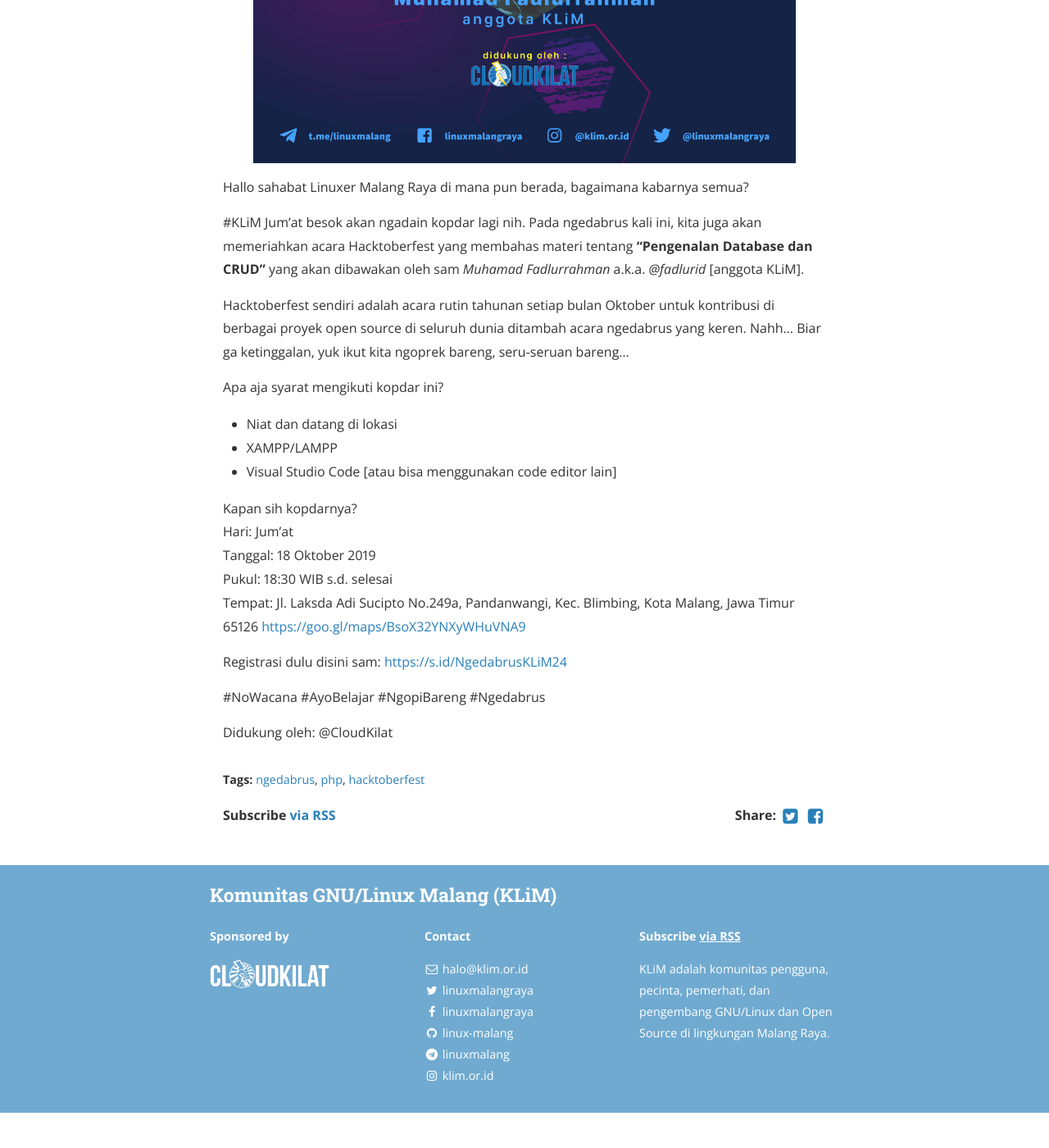
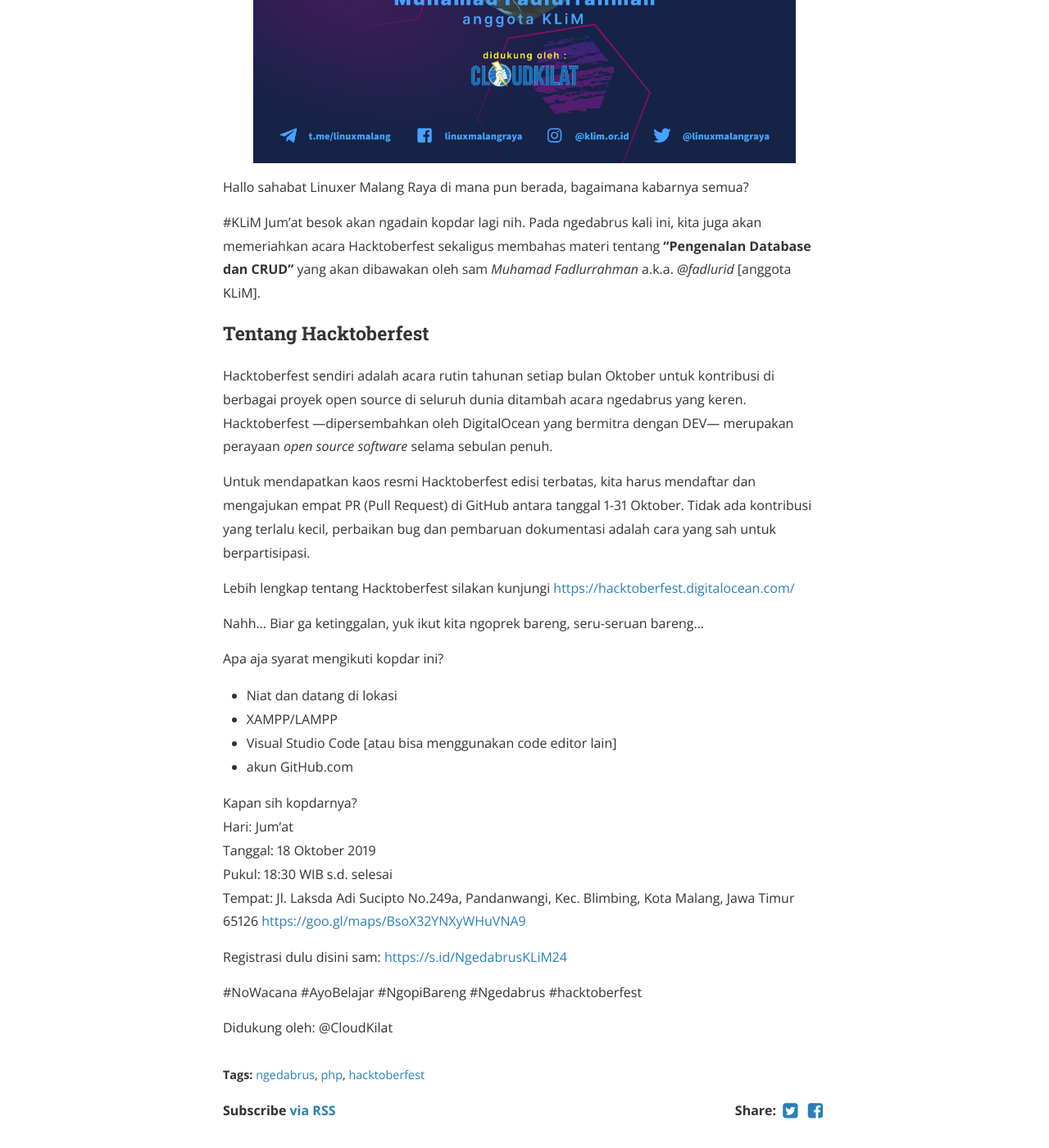
Before and after one commit to linux-malang/linux-malang.github.io, a Jekyll site: the page built from _posts/2019-10-08-ngedabrus-24-pengenalan-database-dan-crud-dengan-php.md, in a window 1280 px wide and 1400 px high, scrolled down 1161 px. Shown: the whole window at 82% size. Built offline with Jekyll 4.4.1, drawn with Linux system fonts in a browser that asks for light colours; nearby versions of some CDN libraries; before the commit the page ends 2518 px from its top, so only the background shows below that.

Commit message:
update hacktoberfest description
Signed-off-by: Samsul Maarif <hay@samsul.web.id>

```diff
--- a/_posts/2019-10-08-ngedabrus-24-pengenalan-database-dan-crud-dengan-php.md
+++ b/_posts/2019-10-08-ngedabrus-24-pengenalan-database-dan-crud-dengan-php.md
@@ -11,14 +11,23 @@
 
 Hallo sahabat Linuxer Malang Raya di mana pun berada, bagaimana kabarnya semua?
 
-#KLiM Jum'at besok akan ngadain kopdar lagi nih. Pada ngedabrus kali ini, kita juga akan memeriahkan acara Hacktoberfest yang membahas materi tentang **"Pengenalan Database dan CRUD"** yang akan dibawakan oleh sam *Muhamad Fadlurrahman* a.k.a. *@fadlurid*   [anggota KLiM].
+\#KLiM Jum'at besok akan ngadain kopdar lagi nih. Pada ngedabrus kali ini, kita juga akan memeriahkan acara Hacktoberfest sekaligus membahas materi tentang **"Pengenalan Database dan CRUD"** yang akan dibawakan oleh sam *Muhamad Fadlurrahman* a.k.a. *@fadlurid*   [anggota KLiM].
 
-Hacktoberfest sendiri adalah acara rutin tahunan setiap bulan Oktober untuk kontribusi di berbagai proyek open source di seluruh dunia ditambah acara ngedabrus yang keren. Nahh... Biar ga ketinggalan, yuk ikut kita ngoprek bareng, seru-seruan bareng...
+### Tentang Hacktoberfest
+
+Hacktoberfest sendiri adalah acara rutin tahunan setiap bulan Oktober untuk kontribusi di berbagai proyek open source di seluruh dunia ditambah acara ngedabrus yang keren. Hacktoberfest ---dipersembahkan oleh DigitalOcean yang bermitra dengan DEV--- merupakan perayaan _open source software_ selama sebulan penuh.
+
+Untuk mendapatkan kaos resmi Hacktoberfest edisi terbatas, kita harus mendaftar dan mengajukan empat PR (Pull Request) di GitHub antara tanggal 1-31 Oktober. Tidak ada kontribusi yang terlalu kecil, perbaikan bug dan pembaruan dokumentasi adalah cara yang sah untuk berpartisipasi.
+
+Lebih lengkap tentang Hacktoberfest silakan kunjungi [https://hacktoberfest.digitalocean.com/](https://hacktoberfest.digitalocean.com/)
+
+Nahh... Biar ga ketinggalan, yuk ikut kita ngoprek bareng, seru-seruan bareng...
 
 Apa aja syarat mengikuti kopdar ini?
 - Niat dan datang di lokasi
 - XAMPP/LAMPP
 - Visual Studio Code [atau bisa menggunakan code editor lain]
+- akun GitHub.com
 
 Kapan sih kopdarnya?
 Hari: Jum’at
@@ -29,7 +38,7 @@
 Registrasi dulu disini sam:
 [https://s.id/NgedabrusKLiM24](https://s.id/NgedabrusKLiM24)
 
-#NoWacana #AyoBelajar #NgopiBareng #Ngedabrus
+\#NoWacana #AyoBelajar #NgopiBareng #Ngedabrus #hacktoberfest
 
 Didukung oleh:
 @CloudKilat
```
